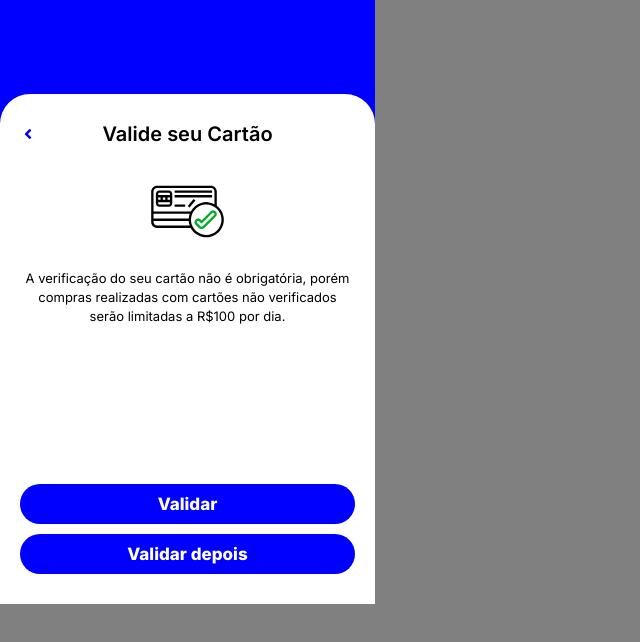
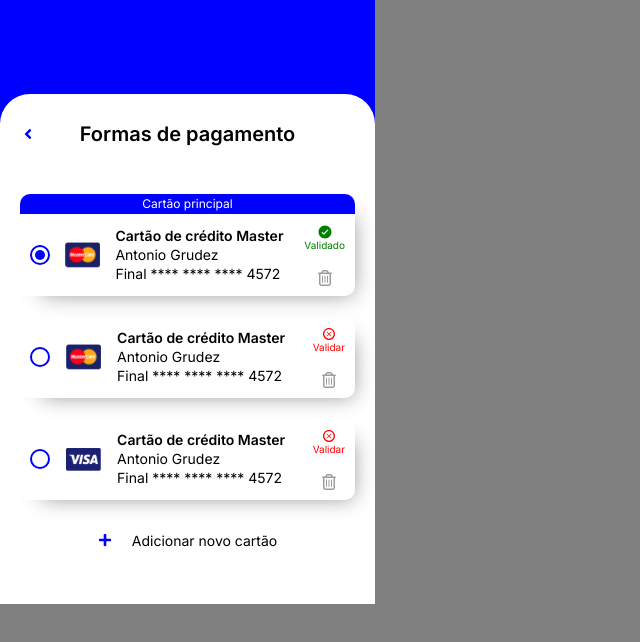
Before and after one commit to DarlanSchwartz/BeeLayer, a React (Vite) app: page /checkout in a window 1280 px wide. Shown: the top 642 px of the page, without its empty margins (0-640 px from the left). Built offline with nearby package versions, Linux system fonts and the light colour scheme.

Commit message:
Fix: changed default state

```diff
--- a/src/pages/Checkout.page.tsx
+++ b/src/pages/Checkout.page.tsx
@@ -22,7 +22,7 @@ enum CheckoutModal {
 }
 
 export default function PageCheckout() {
-    const [currentState, setCurrentState] = useState<CheckoutState>(CheckoutState.VALIDATE_CARD);
+    const [currentState, setCurrentState] = useState<CheckoutState>(CheckoutState.SELECT_CARD);
     const [paymentMethods, setPaymentMethods] = useState<PaymentMethodData[]>(DEFAULT_PAYMENT_METHODS);
     const [formData, setFormData] = useState<NewCardData>(DEFAULT_NEW_CARD_DATA);
     const [validatingIndex, setValidatingIndex] = useState<number | undefined>();
```
